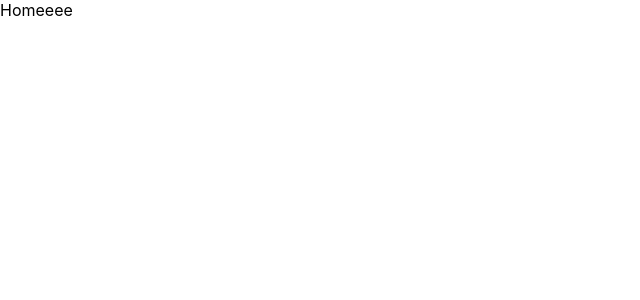
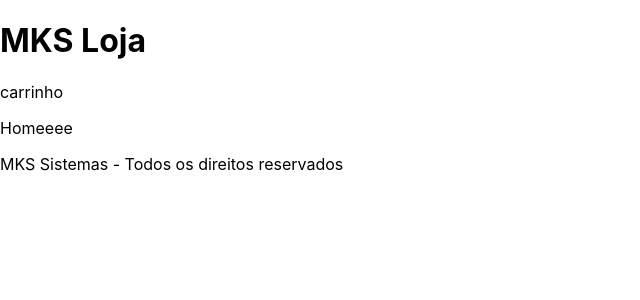
Before and after one commit to GustavoSFer/starsoft-MKS, a React (Create React App) app: page / in a window 1280 px wide. Shown: the top 300 px of the page, without its empty margins (0-640 px from the left). Built offline with nearby package versions, Linux system fonts and the light colour scheme.

Commit message:
Feat: Criando o header e o footer

```diff
--- a/src/App.js
+++ b/src/App.js
@@ -1,11 +1,15 @@
 import { BrowserRouter } from 'react-router-dom';
 import Routers from './Routes';
 import './App.css';
+import Header from './Components/Header';
+import Footer from './Components/Footer';
 
 function App() {
   return (
     <BrowserRouter>
+    <Header />
       <Routers />
+      <Footer />
   </BrowserRouter>
   );
 }
--- /dev/null
+++ b/src/Components/Footer.jsx
@@ -0,0 +1,11 @@
+import React from 'react';
+
+function Footer() {
+    return (
+        <footer>
+            <p>MKS Sistemas - Todos os direitos reservados</p>
+        </footer>
+    );
+}
+
+export default Footer;
--- /dev/null
+++ b/src/Components/Header.jsx
@@ -0,0 +1,12 @@
+import react from 'react';
+
+function Header() {
+    return (
+        <header>
+            <h1>MKS <span>Loja</span></h1>
+            <p>carrinho</p>
+        </header>
+    );
+}
+
+export default Header;
```
